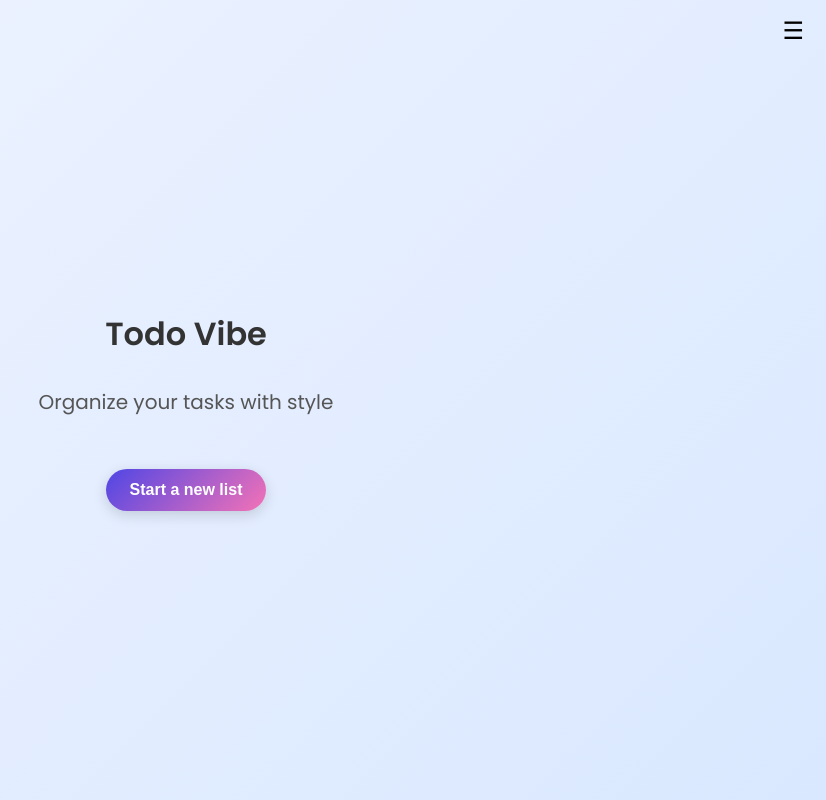
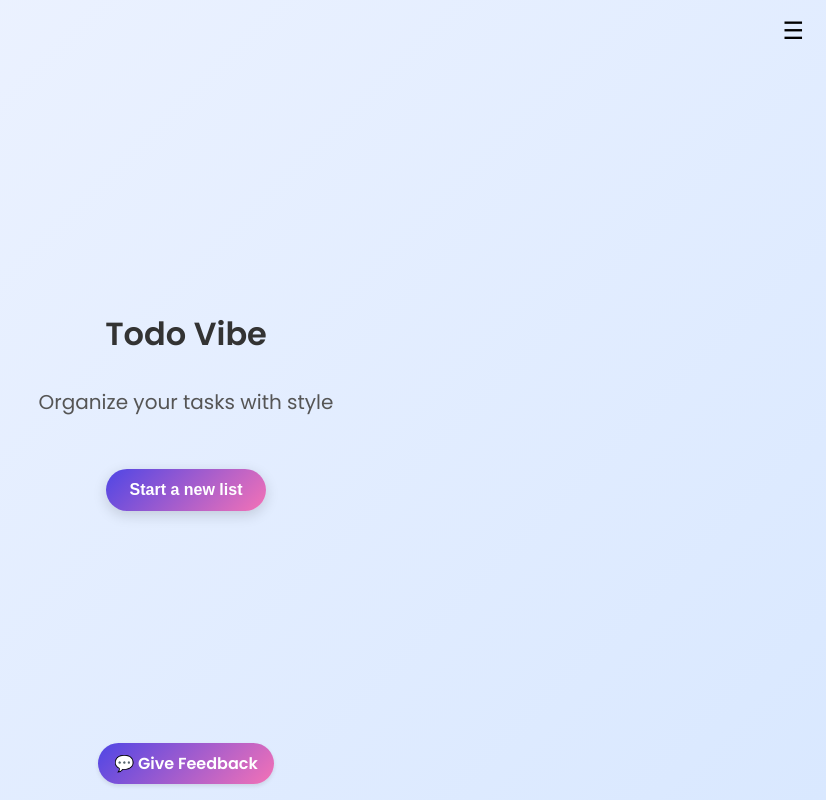
Before and after one commit to bpetersen/todo-vibe, a React (Vite) app in the folder web/: page / in a window 1280 px wide. Shown: the whole page, without its empty margins (454-1280 px from the left). Built offline with nearby package versions, Linux system fonts and the light colour scheme.

Commit message:
feat(web): add feedback footer

```diff
--- a/web/src/App.tsx
+++ b/web/src/App.tsx
@@ -1,5 +1,6 @@
 import { useState } from 'react';
 import './App.css';
+import FeedbackFooter from './FeedbackFooter';
 
 export default function App() {
   const [menuOpen, setMenuOpen] = useState(false);
@@ -52,6 +53,7 @@ export default function App() {
       <button className="start-button" onClick={createList}>
         Start a new list
       </button>
+      <FeedbackFooter />
     </main>
   );
 }
--- /dev/null
+++ b/web/src/FeedbackFooter.css
@@ -0,0 +1,23 @@
+.feedback-footer {
+  position: absolute;
+  bottom: 1rem;
+  width: 100%;
+  text-align: center;
+}
+
+.feedback-footer a {
+  display: inline-block;
+  background: linear-gradient(135deg, var(--primary), var(--accent));
+  color: #fff;
+  padding: 0.5rem 1rem;
+  border-radius: 9999px;
+  text-decoration: none;
+  font-weight: 600;
+  box-shadow: 0 2px 4px rgba(0, 0, 0, 0.1);
+  transition: transform 0.2s, box-shadow 0.2s;
+}
+
+.feedback-footer a:hover {
+  transform: translateY(-2px);
+  box-shadow: 0 4px 8px rgba(0, 0, 0, 0.15);
+}
--- /dev/null
+++ b/web/src/FeedbackFooter.tsx
@@ -0,0 +1,15 @@
+import './FeedbackFooter.css';
+
+export default function FeedbackFooter() {
+  return (
+    <footer className="feedback-footer">
+      <a
+        href="https://github.com/bpetersen/todo-vibe/issues/new"
+        target="_blank"
+        rel="noopener noreferrer"
+      >
+        💬 Give Feedback
+      </a>
+    </footer>
+  );
+}
--- a/web/src/List.css
+++ b/web/src/List.css
@@ -16,6 +16,7 @@ body {
   font-family: 'Poppins', system-ui, sans-serif;
   background: linear-gradient(135deg, var(--bg-start), var(--bg-end));
   color: #333;
+  position: relative;
 }
 
 .list h1 {
--- a/web/src/List.tsx
+++ b/web/src/List.tsx
@@ -1,5 +1,6 @@
 import { useEffect, useState, useRef } from 'react';
 import './List.css';
+import FeedbackFooter from './FeedbackFooter';
 import { CreateTodo } from '../../src/domain/todo/CreateTodo';
 import { CompleteTodo } from '../../src/domain/todo/CompleteTodo';
 import { ReopenTodo } from '../../src/domain/todo/ReopenTodo';
@@ -140,6 +141,7 @@ export default function List() {
           </li>
         ))}
       </ul>
+      <FeedbackFooter />
     </main>
   );
 }
```
Also changed, not shown: 2 other files (tests, documents, lock files or other folders).
